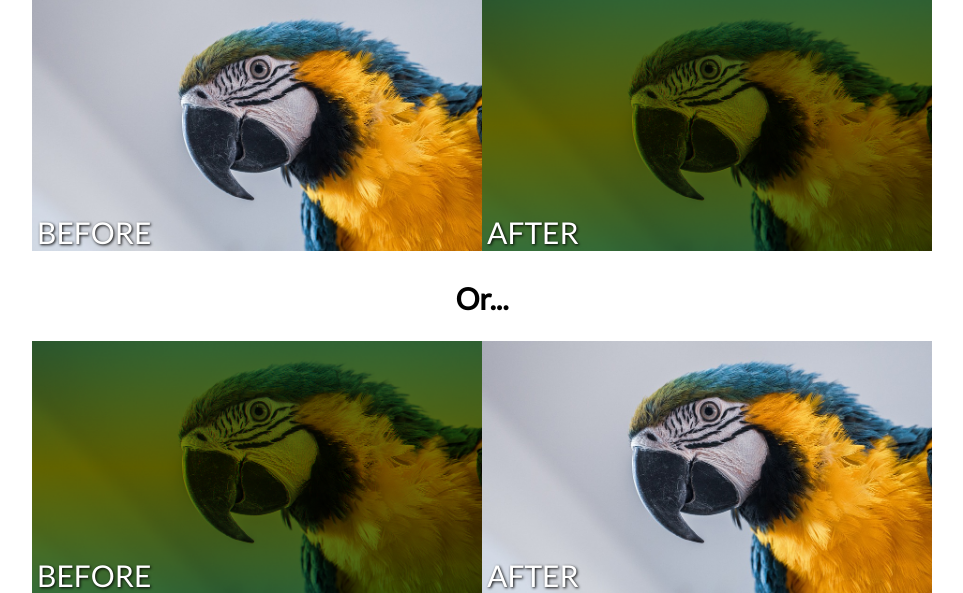
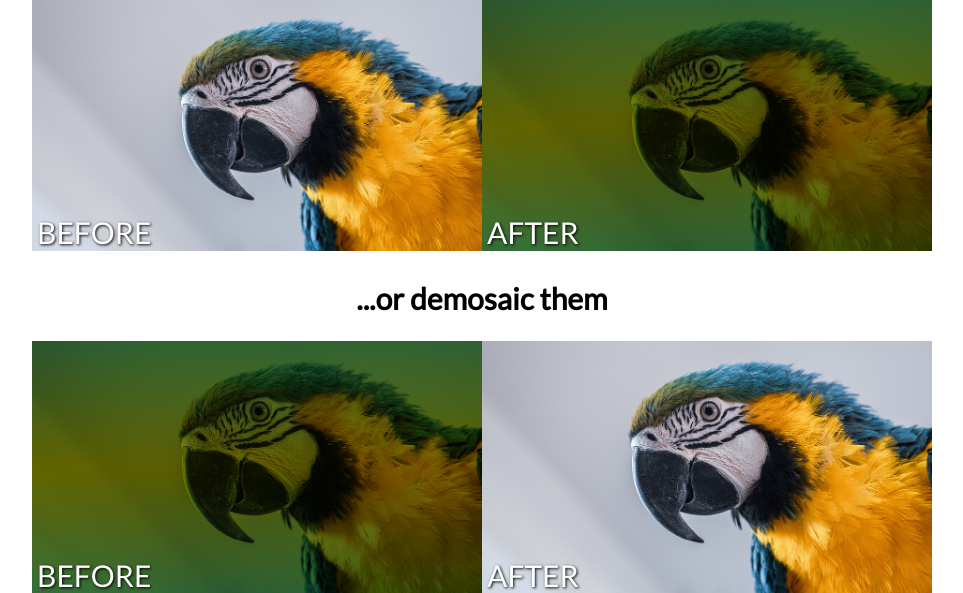
Before and after one commit to leventekobor/mosaicing, a Flask app: page / in a window 1280 px wide. Shown: the part 115-708 px from the top of the page, without its empty margins (158-1121 px from the left). Run offline with Flask 2, Linux system fonts and the light colour scheme.

Commit message:
yolo push

```diff
--- a/templates/index.html
+++ b/templates/index.html
@@ -27,7 +27,7 @@
                 </div>
             </div>
         </div>
-        <h2>Or...</h2>
+        <h2>...or demosaic them</h2>
         <div class="example">
             <div class="example-img">
                 <img src="/static/img/parrot-super-web-page.png" alt="">
```
